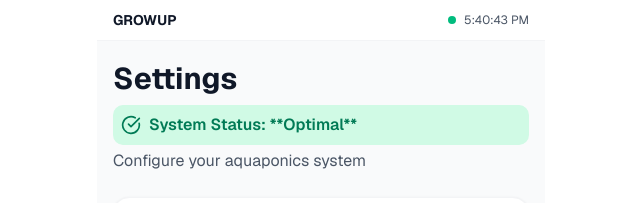
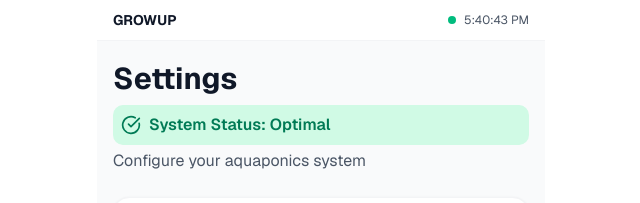
Before and after one commit to kitkato3/GrowUp_FrontEnd, a Next.js app: page /settings in a window 1280 px wide. Shown: the top 203 px of the page, without its empty margins (319-959 px from the left). Built offline with nearby package versions, Linux system fonts and the light colour scheme.

Commit message:
refresh data (custom range)

```diff
--- a/app/(routes)/settings/page.tsx
+++ b/app/(routes)/settings/page.tsx
@@ -636,7 +636,7 @@ export default function SettingsPage() {
           <div className={`mt-2 p-2 rounded-lg font-semibold flex items-center gap-2 ${systemStatus === 'Optimal' ? 'bg-emerald-100 text-emerald-700' : 'bg-red-100 text-red-700'
             }`}>
             {systemStatus === 'Optimal' ? <CheckCircle className="w-5 h-5" /> : <AlertTriangle className="w-5 h-5" />}
-            <span>System Status: **{systemStatus}**</span>
+            <span>System Status: {systemStatus}</span>
           </div>
           <p className="text-gray-600 mt-1">Configure your aquaponics system</p>
         </div>
```
